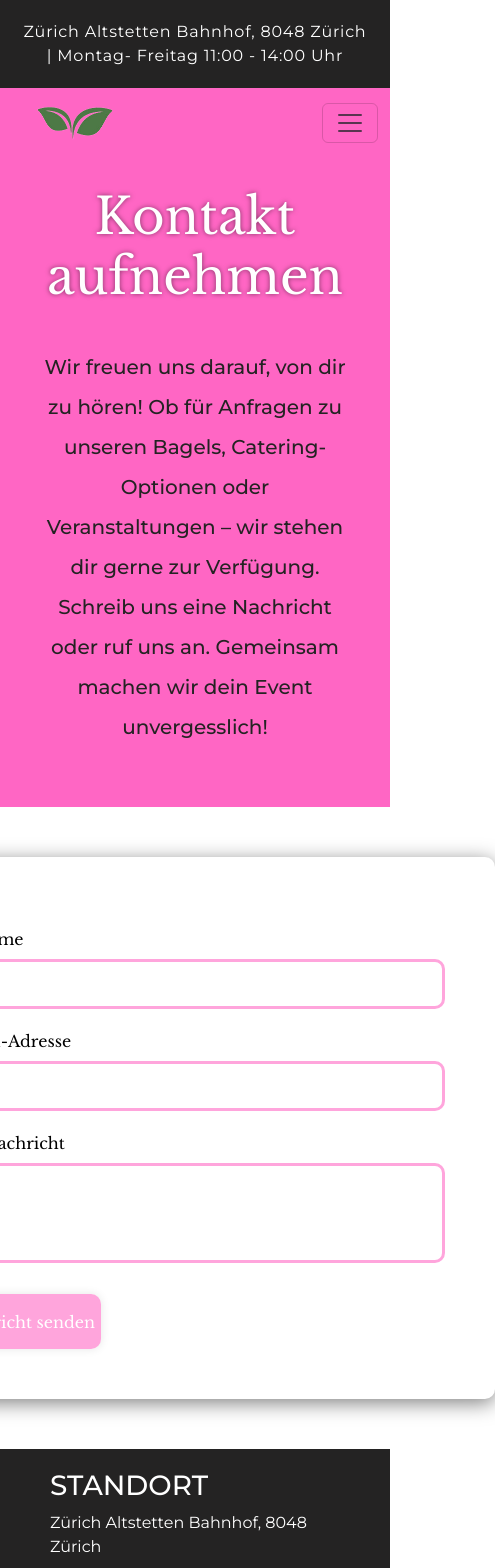
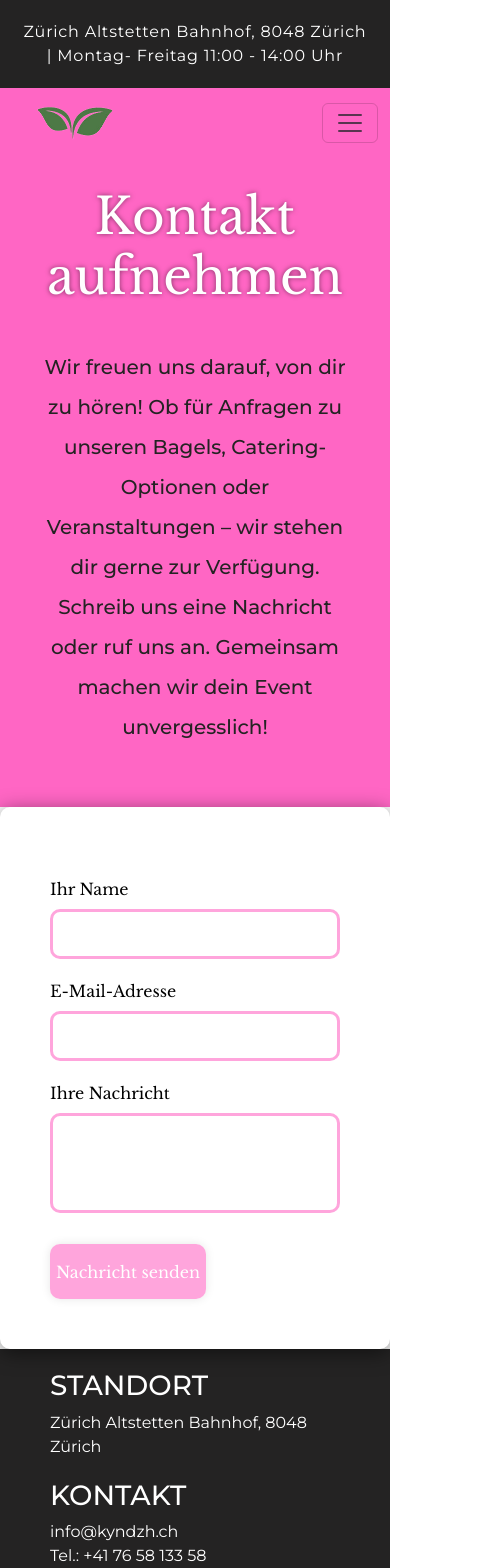
Before and after one commit to HeyTiina/kynd, a React (Create React App) app: page /KontaktScreen in a window 390 px wide. Shown: the top 1568 px of the page, 495 px wide, since content can reach past the window. Built offline with nearby package versions, Linux system fonts and the light colour scheme.

Commit message:
Update Formular.css

```diff
--- a/src/kontaktScreen/Formular.css
+++ b/src/kontaktScreen/Formular.css
@@ -79,3 +79,14 @@ form button:hover {
     width: 100%;
   }
 }
+
+@media (max-width: 426px) {
+  form {
+    margin: 0px;
+    width: 100%;
+  }
+
+  .input-box .field {
+    width: 100%;
+  }
+}
```
